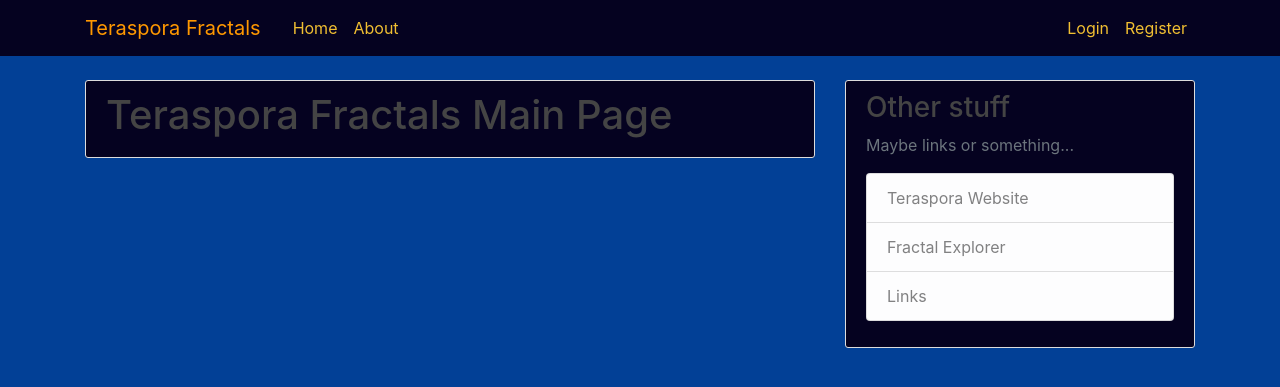
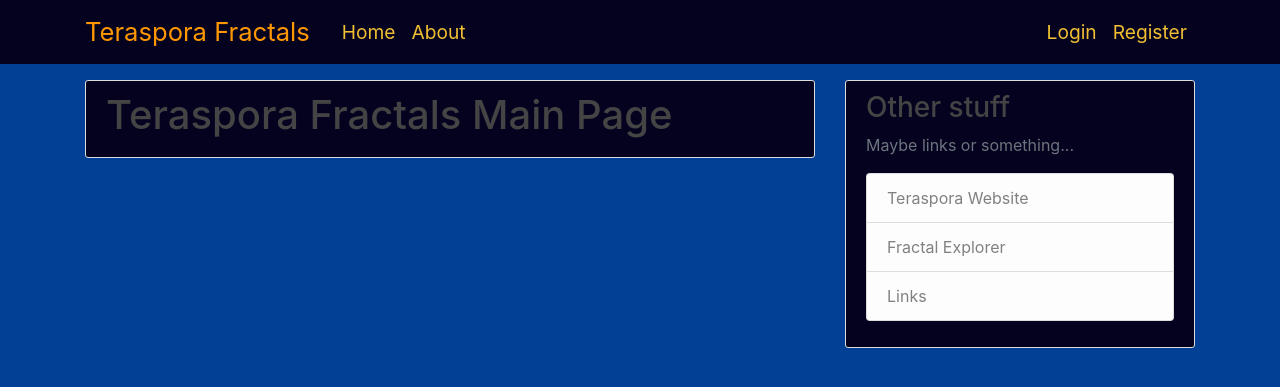
Before and after one commit to teraspora/trif, a Django app: page / in a window 1280 px wide. Shown: the top 387 px of the page. Run offline with Django 3.2, Linux system fonts and the light colour scheme; data that the repository does not hold is empty; some libraries are stand-ins or nearby versions.

Commit message:
Increase font-size of navbar items

```diff
--- a/static/css/style.css
+++ b/static/css/style.css
@@ -99,8 +99,10 @@ img.fractal {
 
 .navbar-dark .navbar-brand {
   color: #ff9800;
+    font-size: 2vw;
 }
 
 .site-header .navbar-nav .nav-link {
     color: #f1bf32;
+    font-size: 1.5vw;
 }
```
